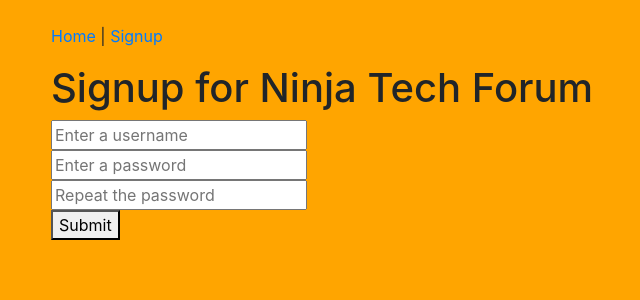
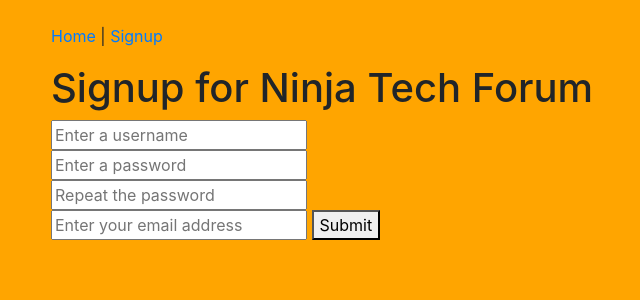
Before and after one commit to anicattu7/heroku_deploy_1, a Flask app: page /signup in a window 1280 px wide. Shown: the part 56-356 px from the top of the page, without its empty margins (34-674 px from the left). Run offline with Flask 2, Linux system fonts and the light colour scheme; some libraries are stand-ins or nearby versions.

Commit message:
Initial commit

```diff
--- a/handlers/auth.py
+++ b/handlers/auth.py
@@ -14,13 +14,14 @@ def signup():
 
     elif request.method == "POST":
         username = request.form.get("username")
+        email_address = request.form.get("email-address")
         password = request.form.get("password")
         repeat = request.form.get("repeat")
 
         if password != repeat:
             return "Passwords do not match! Try again.."
 
-        user = User(username=username, password_hash=hashlib.sha256(password.encode()).hexdigest(), session_token=str(uuid.uuid4()))
+        user = User(username=username, password_hash=hashlib.sha256(password.encode()).hexdigest(), session_token=str(uuid.uuid4()), email_address=email_address)
 
         db.add(user)
         db.commit()
--- a/models/user.py
+++ b/models/user.py
@@ -5,5 +5,6 @@ class User(db.Model):
     id = db.Column(db.Integer, primary_key=True)
     username = db.Column(db.String, unique=True)
     password_hash = db.Column(db.String)
+    email_address = db.Column(db.String, unique=True)
     created = db.Column(db.DateTime, default=datetime.utcnow)
     session_token = db.Column(db.String)
--- a/requirements.txt
+++ b/requirements.txt
@@ -3,3 +3,4 @@ gunicorn==19.9.0
 sqla_wrapper
 psycopg2
 smartninja-redis
+requests
--- a/templates/auth/signup.html
+++ b/templates/auth/signup.html
@@ -21,6 +21,7 @@
             <input type="text" name="username" placeholder="Enter a username" required> <br>
             <input type="password" name="password" placeholder="Enter a password" required> <br>
             <input type="password" name="repeat" placeholder="Repeat the password" required> <br>
+            <input type="email" name="email-address" placeholder="Enter your email address" required>
 
             <button>Submit</button>
         </form>
```
